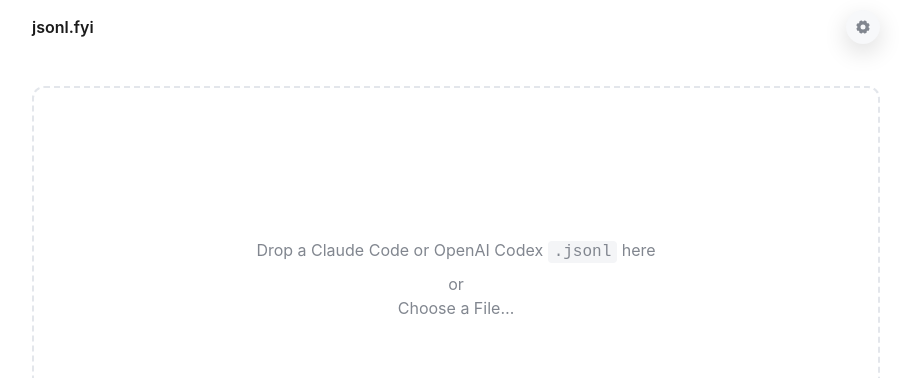
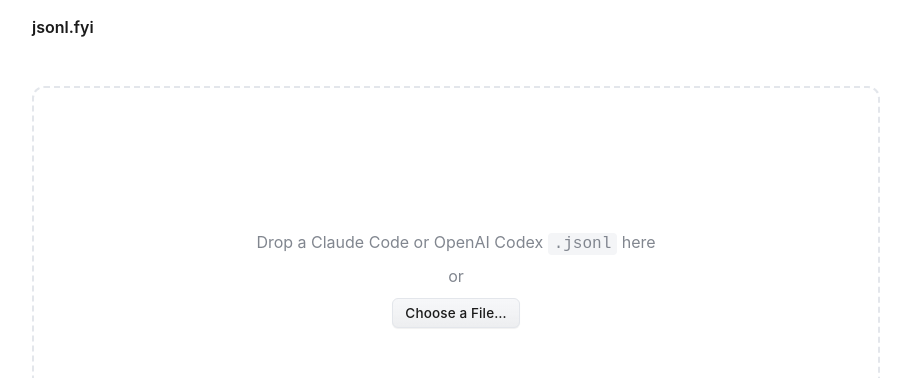
Before and after one commit to darknoon/jsonl-fyi, a React (Vite) app: page / in a window 1280 px wide. Shown: the top 378 px of the page, without its empty margins (184-1095 px from the left). Built offline with nearby package versions, Linux system fonts and the light colour scheme; what @pierre/diffs would draw is missing.

Commit message:
feat(home): styled "Choose a File…" button in drop zone
Render a button-like span on its own line so the file picker has a
clear affordance. The whole drop zone remains clickable; only the
button gets a hover treatment.

```diff
--- a/src/App.tsx
+++ b/src/App.tsx
@@ -210,6 +210,8 @@
             <span />
           )}
 
+          {session ? (
+            <>
               <button
                 className="icon-btn settings-btn"
                 aria-label="Settings"
@@ -219,6 +221,10 @@
                 <GearIcon size={16} weight="fill" />
               </button>
               <SettingsPopover />
+            </>
+          ) : (
+            <span />
+          )}
         </div>
       </header>
       <div className="app">
--- a/src/styles.css
+++ b/src/styles.css
@@ -538,6 +538,34 @@
   margin-top: 8px;
   color: var(--muted);
 }
+.drop-zone-button-row {
+  margin-top: 10px;
+}
+.drop-zone-button {
+  display: inline-block;
+  padding: 4px 12px;
+  border: 1px solid var(--border);
+  border-radius: var(--radius-md);
+  font-size: var(--fs-sm);
+  font-weight: 500;
+  letter-spacing: 0.01em;
+  color: var(--fg);
+  background:
+    linear-gradient(180deg, rgba(255, 255, 255, 0.06) 0%, rgba(0, 0, 0, 0.04) 100%),
+    var(--card);
+  box-shadow:
+    0 1px 0 rgba(255, 255, 255, 0.05) inset,
+    0 1px 1px rgba(0, 0, 0, 0.06);
+  transition:
+    background 120ms ease,
+    box-shadow 120ms ease,
+    border-color 120ms ease;
+}
+.drop-zone-button:hover {
+  background:
+    linear-gradient(180deg, rgba(255, 255, 255, 0.12) 0%, rgba(0, 0, 0, 0.02) 100%),
+    var(--card);
+}
 .drop-zone.drag-over {
   border-color: var(--fg);
   background: var(--card);
```
Lines whose indentation alone changed are shown as unchanged.
